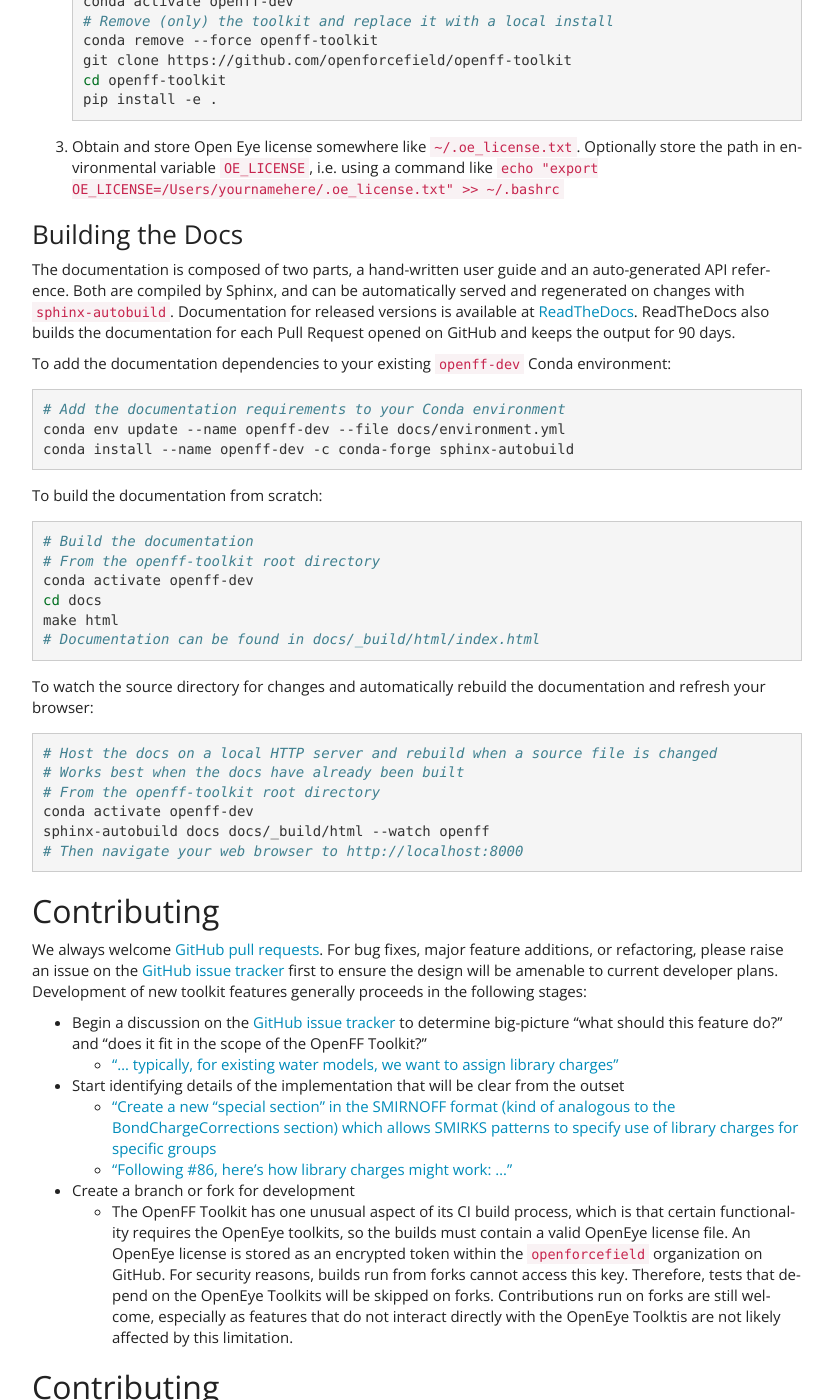
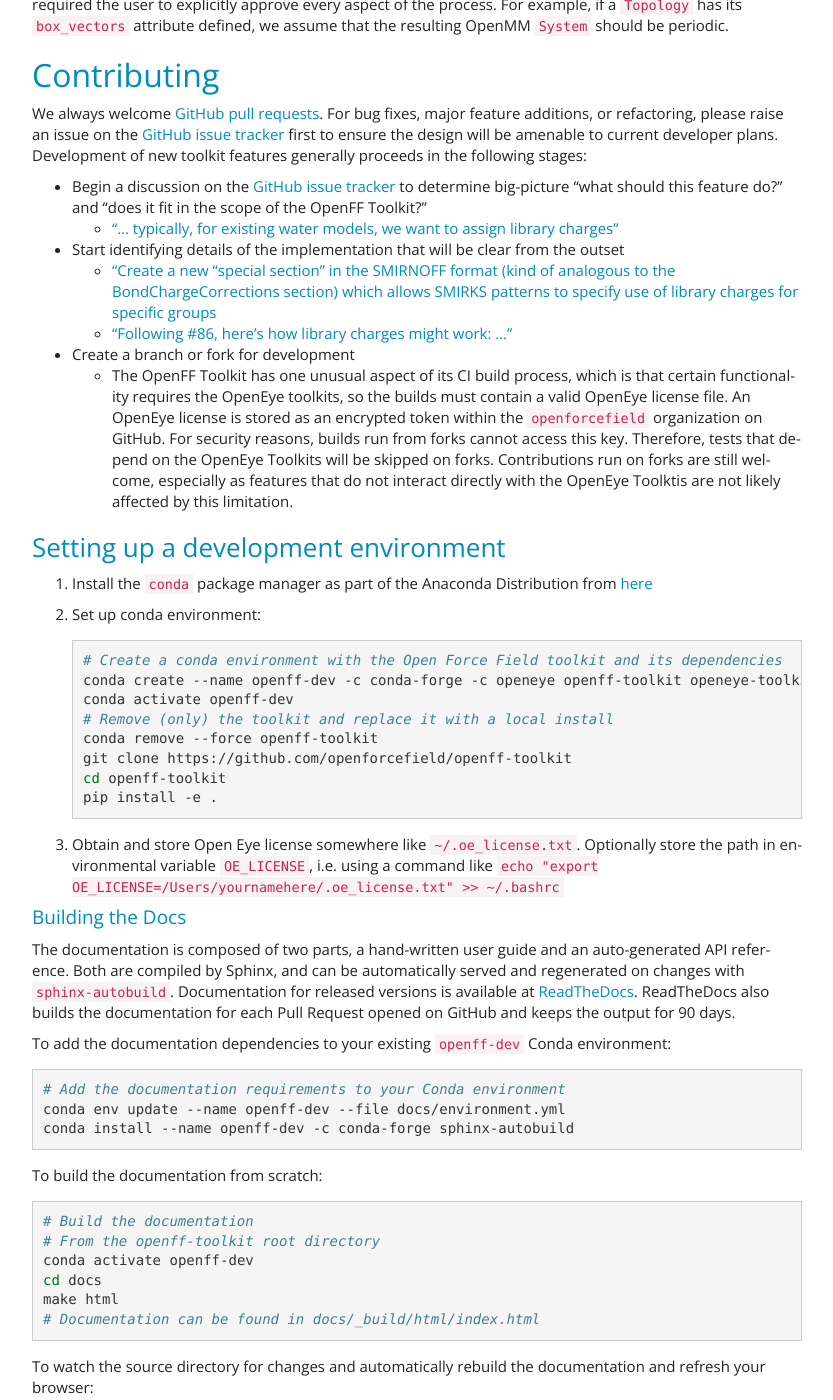
Before and after one commit to openforcefield/openff-toolkit, a Sphinx documentation site: the page built from docs/developing.md, in a window 1280 px wide and 1400 px high, scrolled down 3435 px. Shown: the whole window, without its empty margins (38-871 px from the left). Built offline with Sphinx 7.4.7, drawn with Linux system fonts in a browser that asks for light colours; part of the change alters nothing that is shown; some of the changed text lies outside the part shown.

````diff
--- a/docs/developing.md
+++ b/docs/developing.md
@@ -2,9 +2,9 @@
 
 # Developing for the toolkit
 
-## Overview
-
-### Introduction
+:::{contents}
+  :local:
+:::
 
 This guide is written with the understanding that our contributors are NOT professional software developers, but are instead computational chemistry trainees and professionals.
 With this in mind, we aim to use a minimum of bleeding-edge technology and alphabet soup, and we will define any potentially unfamiliar processes or technologies the first time they are mentioned.
@@ -17,6 +17,7 @@ This Issue discussion will help us decide with you where in the codebase it shou
 Please note that the OpenFF Toolkit is intended to be used primarily as one piece of larger workflows, and that simplicity and reliability are two of our primary goals.
 Often, the cost/benefit of new features must be discussed, as a complex codebase is harder to maintain.
 When new functionality is added to the OpenFF Toolkit, it becomes our responsibility to maintain it, so it's important that we understand contributed code and are in a position to keep it up to date.
+## Overview
 
 ### Philosophy
 
@@ -29,7 +30,7 @@ When new functionality is added to the OpenFF Toolkit, it becomes our responsibi
 
 For high-level toolkit concepts and terminology, see [Core concepts](concepts).
 
-#### SMIRNOFF and the OpenFF Forcefield
+#### SMIRNOFF and the OpenFF Toolkit
 
 SMIRNOFF data
 : A hierarchical data structure that complies with the [SMIRNOFF specification](smirnoff).
@@ -157,8 +158,27 @@ System parameterization is an inherently complex topic, and the OFF toolkit woul
 For example, if a `Topology` has its `box_vectors` attribute defined, we assume that the resulting OpenMM `System` should be periodic.
 
 
+## Contributing
 
-## Setting up a development environment
+We always welcome [GitHub pull requests](https://github.com/openforcefield/openff-toolkit/pulls).
+For bug fixes, major feature additions, or refactoring, please raise an issue on the [GitHub issue tracker](http://github.com/openforcefield/openff-toolkit/issues) first to ensure the design will be amenable to current developer plans.
+Development of new toolkit features generally proceeds in the following stages:
+
+* Begin a discussion on the [GitHub issue tracker](http://github.com/openforcefield/openff-toolkit/issues) to determine big-picture "what should this feature do?" and "does it fit in the scope of the OpenFF Toolkit?"
+    * ["... typically, for existing water models, we want to assign library charges"](https://github.com/openforcefield/openff-toolkit/issues/25)
+* Start identifying details of the implementation that will be clear from the outset
+    * ["Create a new "special section" in the SMIRNOFF format (kind of analogous to the BondChargeCorrections section) which allows SMIRKS patterns to specify use of library charges for specific groups](https://github.com/openforcefield/openff-toolkit/issues/25#issue-225173968)
+    * ["Following #86, here's how library charges might work: ..."](https://github.com/openforcefield/openff-toolkit/issues/25#issuecomment-354636391)
+* Create a branch or fork for development
+    * The OpenFF Toolkit has one unusual aspect of its CI build process, which is that certain functionality requires the OpenEye toolkits, so the builds must contain a valid OpenEye license file.
+    An OpenEye license is stored as an encrypted token within the `openforcefield` organization on GitHub.
+    For security reasons, builds run from forks cannot access this key.
+    Therefore, tests that depend on the OpenEye Toolkits will be skipped on forks.
+    Contributions run on forks are still welcome, especially as features that do not interact directly with the OpenEye Toolktis are not likely affected by this limitation.
+
+
+
+### Setting up a development environment
 
 1. Install the `conda` package manager as part of the Anaconda Distribution from [here](https://www.anaconda.com/distribution/)
 
@@ -179,7 +199,7 @@ For example, if a `Topology` has its `box_vectors` attribute defined, we assume
    Optionally store the path in environmental variable `OE_LICENSE`, i.e. using a command like `echo
    "export OE_LICENSE=/Users/yournamehere/.oe_license.txt" >> ~/.bashrc`
 
-### Building the Docs
+#### Building the Docs
 
 The documentation is composed of two parts, a hand-written user guide and an auto-generated API reference.
 Both are compiled by Sphinx, and can be automatically served and regenerated on changes with `sphinx-autobuild`.
@@ -216,43 +236,14 @@ sphinx-autobuild docs docs/_build/html --watch openff
 # Then navigate your web browser to http://localhost:8000
 ```
 
-
-## Contributing
-
-We always welcome [GitHub pull requests](https://github.com/openforcefield/openff-toolkit/pulls).
-For bug fixes, major feature additions, or refactoring, please raise an issue on the [GitHub issue tracker](http://github.com/openforcefield/openff-toolkit/issues) first to ensure the design will be amenable to current developer plans.
-Development of new toolkit features generally proceeds in the following stages:
-
-* Begin a discussion on the [GitHub issue tracker](http://github.com/openforcefield/openff-toolkit/issues) to determine big-picture "what should this feature do?" and "does it fit in the scope of the OpenFF Toolkit?"
-    * ["... typically, for existing water models, we want to assign library charges"](https://github.com/openforcefield/openff-toolkit/issues/25)
-* Start identifying details of the implementation that will be clear from the outset
-    * ["Create a new "special section" in the SMIRNOFF format (kind of analogous to the BondChargeCorrections section) which allows SMIRKS patterns to specify use of library charges for specific groups](https://github.com/openforcefield/openff-toolkit/issues/25#issue-225173968)
-    * ["Following #86, here's how library charges might work: ..."](https://github.com/openforcefield/openff-toolkit/issues/25#issuecomment-354636391)
-* Create a branch or fork for development
-    * The OpenFF Toolkit has one unusual aspect of its CI build process, which is that certain functionality requires the OpenEye toolkits, so the builds must contain a valid OpenEye license file.
-    An OpenEye license is stored as an encrypted token within the `openforcefield` organization on GitHub.
-    For security reasons, builds run from forks cannot access this key.
-    Therefore, tests that depend on the OpenEye Toolkits will be skipped on forks.
-    Contributions run on forks are still welcome, especially as features that do not interact directly with the OpenEye Toolktis are not likely affected by this limitation.
-
-
-## Contributing
-
-We always welcome [GitHub pull requests](https://github.com/openforcefield/openff-toolkit/pulls).
-For bug fixes, major feature additions, or refactoring, please raise an issue on the [GitHub issue tracker](http://github.com/openforcefield/openff-toolkit/issues) first to ensure the design will be amenable to current developer plans.
-
-## How can I become a developer?
-
-If you would like to contribute, please post an issue on the [GitHub issue tracker](http://github.com/openforcefield/openff-toolkit/issues) describing the contribution you would like to make to start a discussion.
-
-## Style guide
+### Style guide
 
 Development for the `openff-toolkit` conforms to the recommendations given by the [Software Development Best Practices for Computational Chemistry](https://github.com/choderalab/software-development) guide.
 
 The naming conventions of classes, functions, and variables follows [PEP8](https://www.python.org/dev/peps/pep-0008/), consistently with the best practices guide.
 The naming conventions used in this library not covered by PEP8 are:
-- Use `file_path`, `file_name`, and `file_stem` to indicate `path/to/stem.extension`, `stem.extension`, and `stem` respectively, consistently with the variables in the standard `pathlib` library.
-- Use `n_x` to abbreviate "number of $X$" (e.g. `n_atoms`, `n_molecules`).
+- Use `file_path`, `file_name`, and `file_stem` to indicate `path/to/stem.extension`, `stem.extension`, and `stem` respectively, consistent with the variables in the [`pathlib` module](https://docs.python.org/3/library/pathlib.html) of the standard library.
+- Use `n_x` to abbreviate "number of $x$" (e.g. `n_atoms`, `n_molecules`).
 
 We place a high priority on code cleanliness and readability, even if code could be written more compactly.
 For example, 15-character variable names are fine. Triply nested list comprehensions are not.
````
